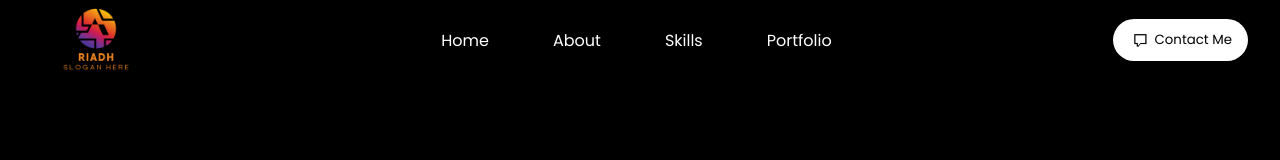
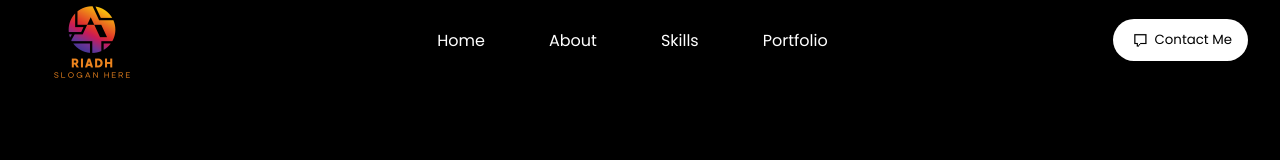
Before and after one commit to Riadh-Ibrahim/e-Portfolio, a React (Create React App) app: page / in a window 1280 px wide. Shown: the top 160 px of the page. Built offline with nearby package versions, Linux system fonts and the light colour scheme.

Commit message:
Update navbar.css

```diff
--- a/src/components/NavBar/navbar.css
+++ b/src/components/NavBar/navbar.css
@@ -14,10 +14,14 @@
 }
 
 .logo {
+    margin-top: 5px;
     object-fit: cover;
-    height: 5rem;
-    width: 8rem;
+    height: 7.5rem;
+    width: 7.5rem;
+    border-radius: 50%;
+    overflow: hidden;
 }
+
 
 .desktopMenuListItem {
     margin: 0 2rem;
```
